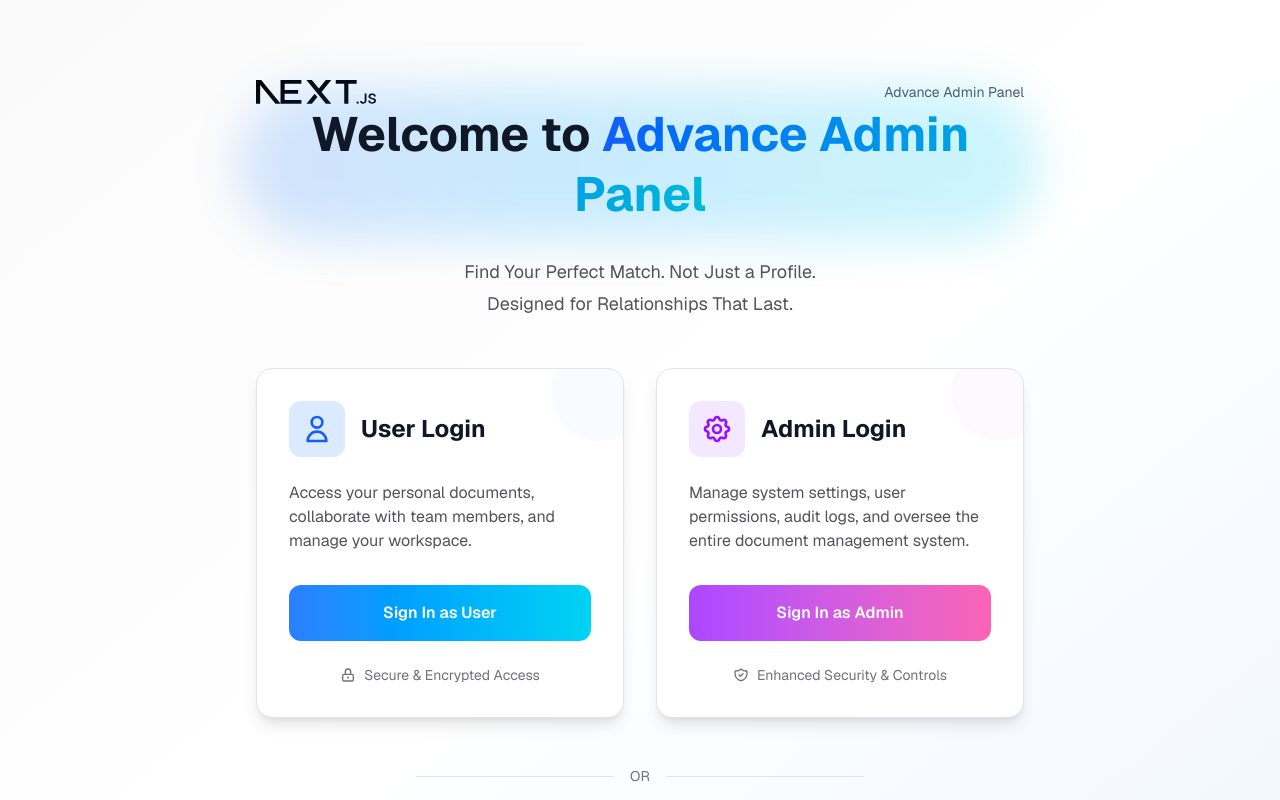
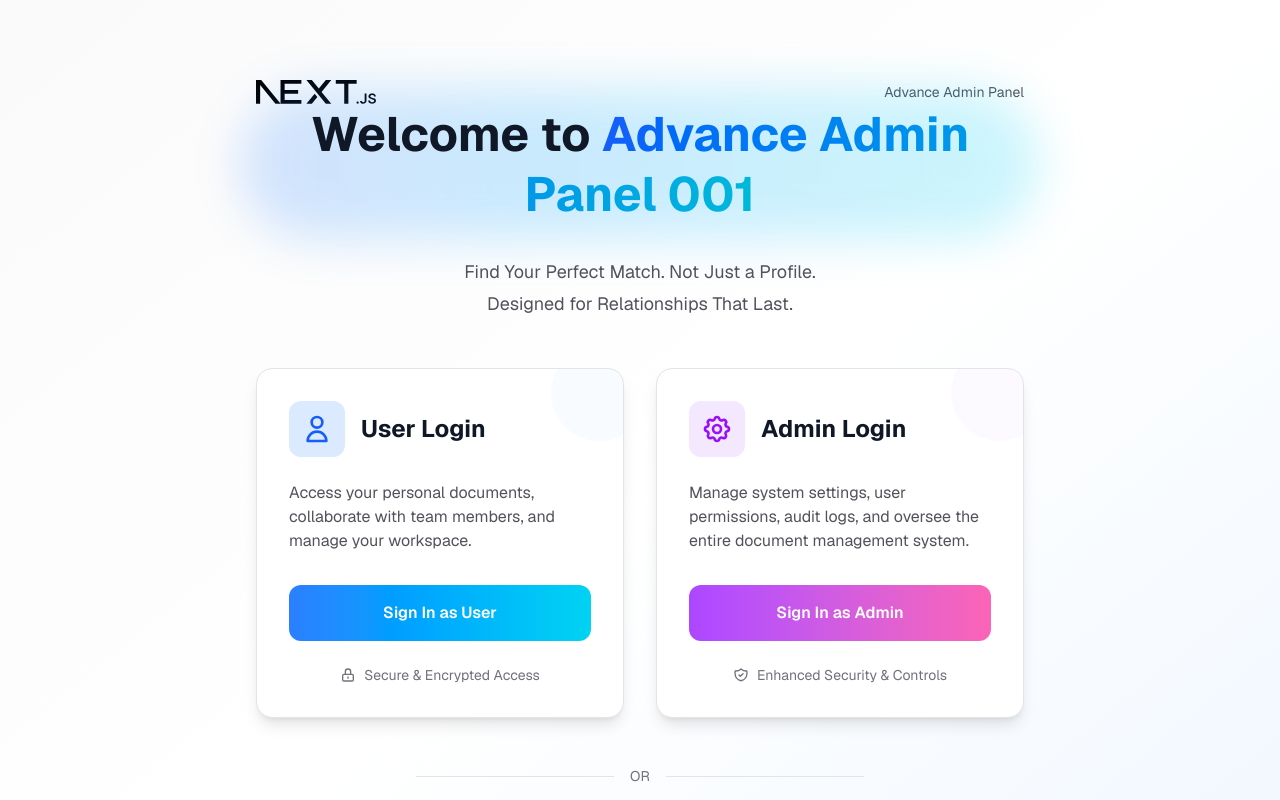
Before and after one commit to nsrdrhitesh/next-hiteshahire, a Next.js app: page / in a window 1280 px wide. Shown: the top 800 px of the page. Built offline with nearby package versions, Linux system fonts and the light colour scheme.

Commit message:
First Commit 001 001

```diff
--- a/src/app/page.tsx
+++ b/src/app/page.tsx
@@ -43,7 +43,7 @@ export default function Home() {
               <h1 className="relative text-4xl font-bold leading-tight text-gray-900 dark:text-white sm:text-5xl">
                 Welcome to{" "}
                 <span className="bg-gradient-to-r from-blue-600 to-cyan-500 bg-clip-text text-transparent">
-                  Advance Admin Panel
+                  Advance Admin Panel 001
                 </span>
               </h1>
             </div>
```
